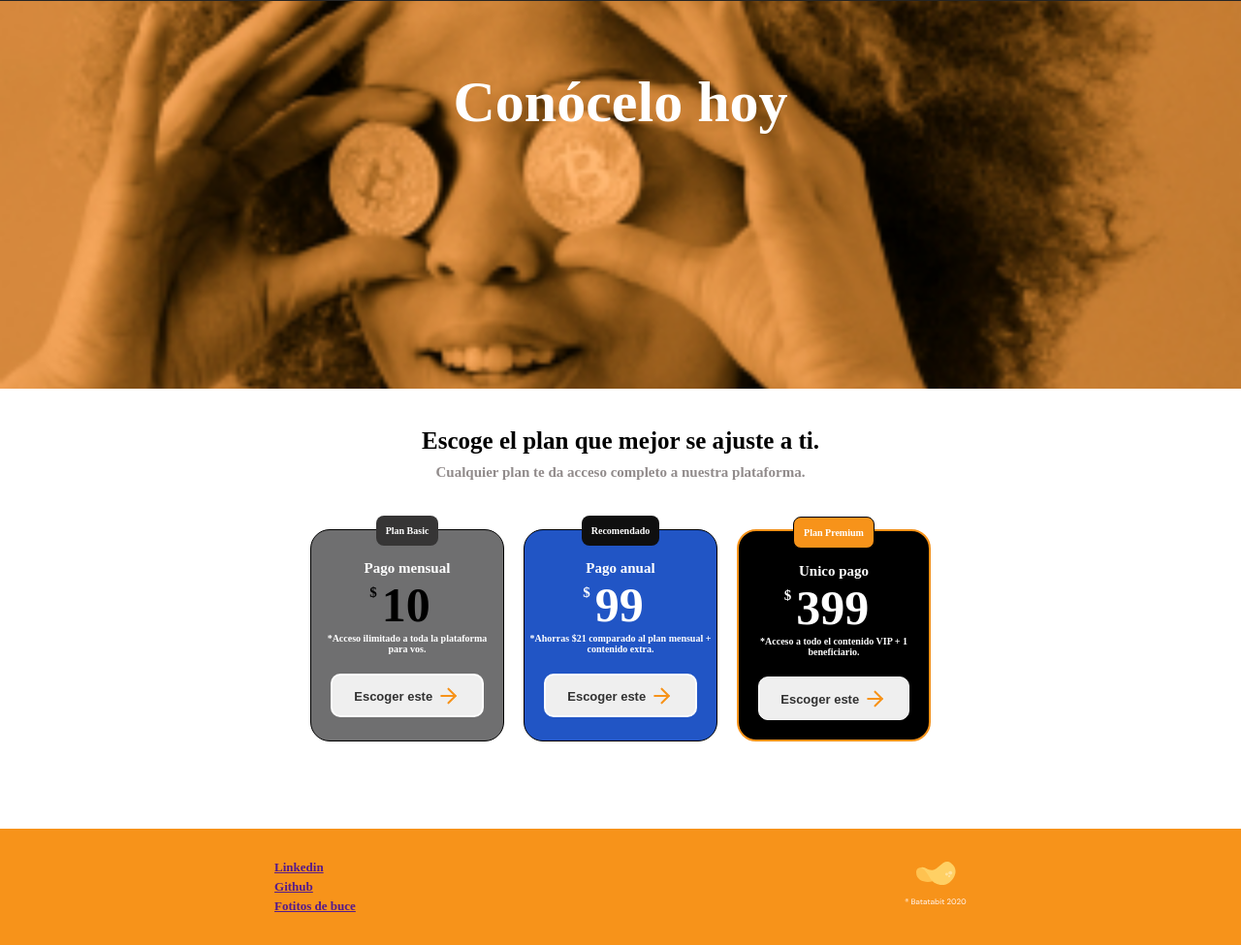
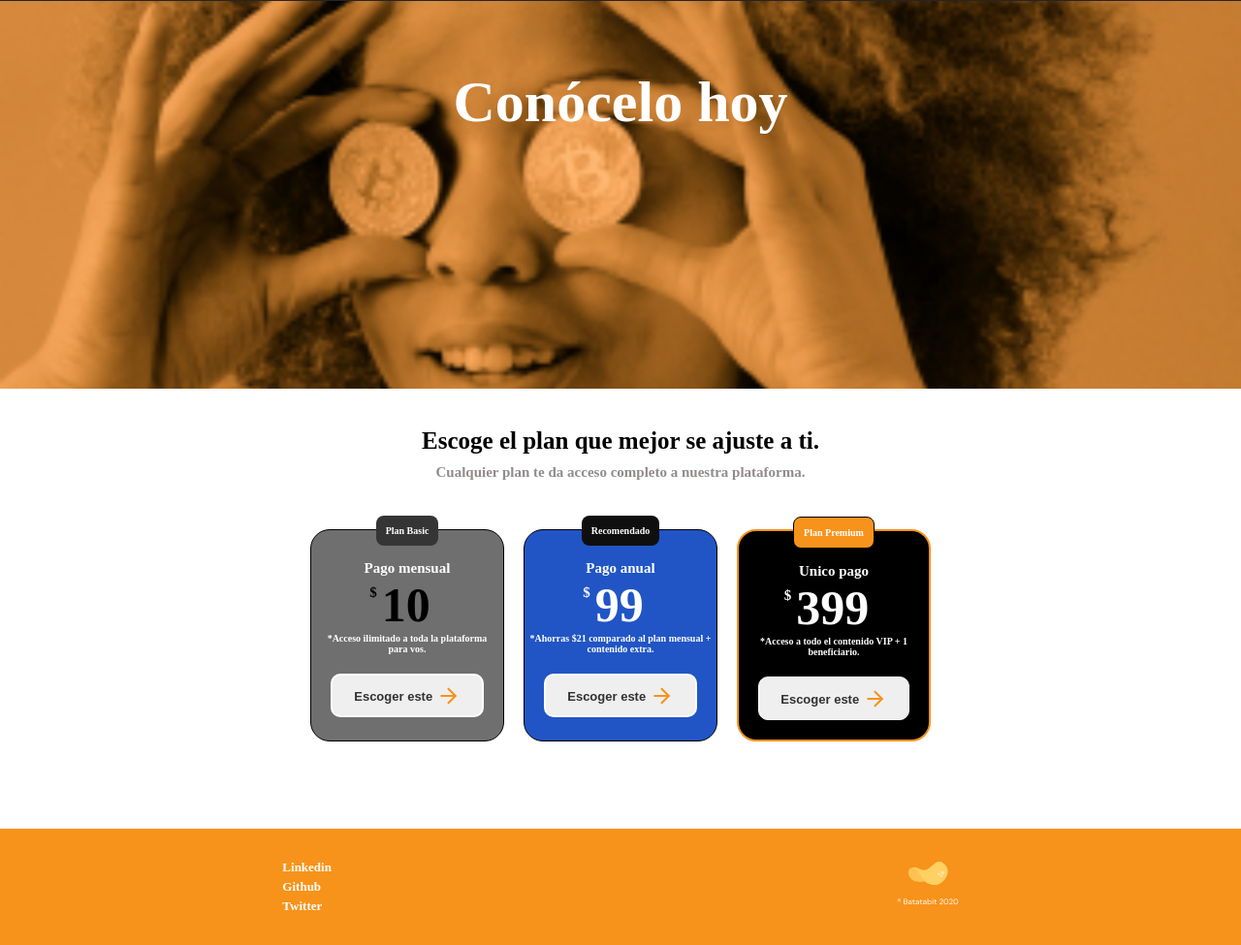
Before and after one commit to RubenSH51/mobile-first, a plain HTML site: page index.html in a window 1280 px wide. Shown: the part 1527-2502 px from the top of the page at 97% size. Drawn offline with Linux system fonts and the light colour scheme.

Commit message:
enlaces del footer arreglados

```diff
--- a/estilos.css
+++ b/estilos.css
@@ -478,6 +478,12 @@ footer li
     line-height: 20px;
 }
 
+footer .lista li a
+{
+    text-decoration: none;
+    color: white;
+}
+
 
 .section-four .card
 {
--- a/index.html
+++ b/index.html
@@ -167,7 +167,7 @@
             <ul>
                 <li><a href="">Linkedin</a></li>
                 <li><a href="">Github</a></li>
-                <li><a href="">Fotitos de buce</a></li>
+                <li><a href="">Twitter</a></li>
             </ul>
         </div>
         <div class="imagencita">
```
